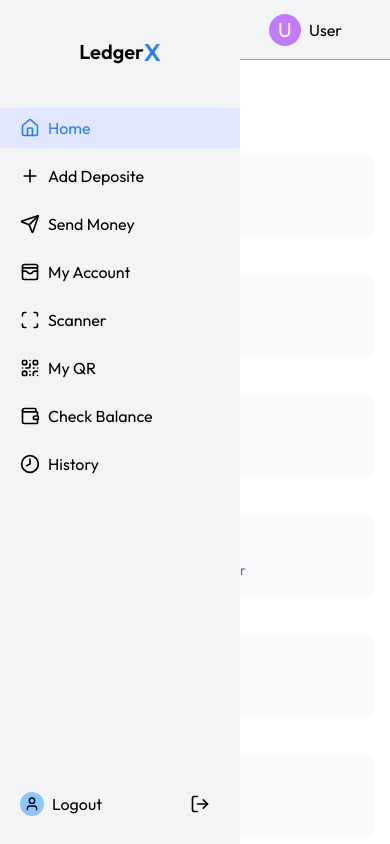
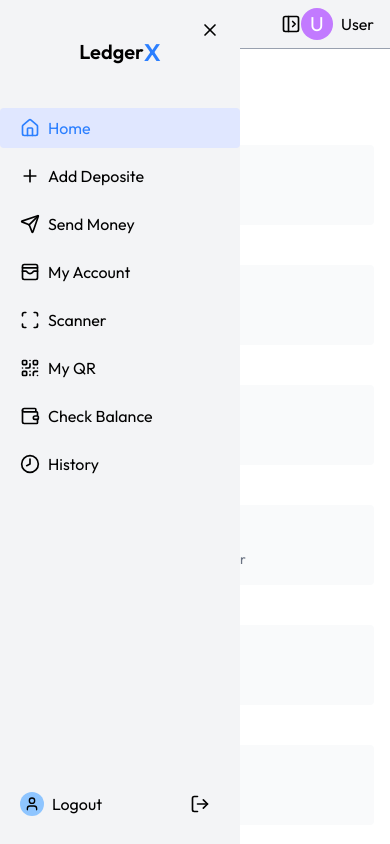
Before and after one commit to Manasgupta1004/Ledge_Banking_System, a React (Vite) app in the folder Frontend/: page / in a window 390 px wide. Shown: the top 844 px of the page. Built offline with nearby package versions, Linux system fonts and the light colour scheme; no server answers.

Commit message:
updated code

```diff
--- a/Frontend/src/App.jsx
+++ b/Frontend/src/App.jsx
@@ -13,12 +13,14 @@ import Sidebar from './components/sidebar'
 import Transaction from './pages/transaction'
 import Deposite from './pages/deposite'
 const App = () => {
+const [showSidebar, setShowSidebar] = React.useState(true)
+
   return (
     <div className='flex w-full h-screen'>
       <Toaster />
-      <Sidebar />
+      {showSidebar && <Sidebar showSidebar={showSidebar} setShowSidebar={setShowSidebar} />}
       <div className='w-full h-screen md:ml-60 flex flex-col'>
-        <Navbar/>
+        <Navbar showSidebar={showSidebar} setShowSidebar={setShowSidebar} />
         <main className='flex-1 min-h-0'>
         <Routes>
         <Route path='/' element={<Home/>}/>
--- a/Frontend/src/components/navbar.jsx
+++ b/Frontend/src/components/navbar.jsx
@@ -1,15 +1,20 @@
-import { User } from 'lucide-react'
+import { PanelLeftIcon, PanelLeftOpen } from 'lucide-react'
 import React from 'react'
 import { useContext } from "react";
 import { AppContext } from "../context/context";
 
 
-const navbar = () => {
+const navbar = ({ showSidebar, setShowSidebar }) => {
     const { user } = useContext(AppContext);
     return (
-        <div className=' w-full h-15 px-12 gap-2 flex items-center justify-end border-b border-b-gray-400 bg-gray-100'>
-            <p className=' text-xl h-8 w-8 rounded-full bg-purple-400 text-white flex items-center justify-center'>{user?.name?.charAt(0).toUpperCase() || 'U'}</p>
-            <p>{user?.name || 'User'}</p>
+        <div className={`w-full flex items-center ${showSidebar ? 'justify-end' : 'justify-between'} bg-gray-100 border-b border-b-gray-400 px-4 md:px-12 py-2`}>
+            <div className='md:hidden lg:hidden'>
+                <PanelLeftOpen onClick={() => setShowSidebar(true)} size={20} />
+            </div>
+            <div className='flex items-center gap-2'>
+                <p className='text-xl h-8 w-8 rounded-full bg-purple-400 text-white flex items-center justify-center'>{user?.name?.charAt(0).toUpperCase() || 'U'}</p>
+                <p>{user?.name || 'User'}</p>
+            </div>
         </div>
     )
 }
--- a/Frontend/src/components/sidebar.jsx
+++ b/Frontend/src/components/sidebar.jsx
@@ -1,12 +1,12 @@
 import React from 'react'
-import { Clock8Icon, Home, LogOutIcon, PlusIcon, QrCodeIcon, ScanIcon, SendIcon, User, Wallet, WalletCards } from 'lucide-react'
+import { Clock8Icon, Home, LogOutIcon, PlusIcon, QrCodeIcon, ScanIcon, SendIcon, User, Wallet, WalletCards, X } from 'lucide-react'
 import { useLocation, useNavigate } from 'react-router-dom'
 import axios from '../axios.js'
 import toast from 'react-hot-toast'
 import { useAppContext } from '../context/context.jsx'
 
 
-const sidebar = () => {
+const sidebar = ({showSidebar, setShowSidebar}) => {
     const location = useLocation()
     const navigation = useNavigate()
 
@@ -29,6 +29,9 @@ const sidebar = () => {
     }
     return (
         <div className='flex flex-col fixed items-center justify-between h-screen bg-gray-100 py-5'>
+            <div className='md:hidden lg:hidden absolute top-5 right-5'>
+                <X size={20} onClick={() => setShowSidebar(false)}/>
+            </div>
             <div className='flex flex-col'>
                 <div className='flex items-center justify-center mt-4'>
                     <h1 className='font-semibold text-xl'>Ledger</h1><p className='text-blue-500 text-2xl font-semibold'>X</p>
```
